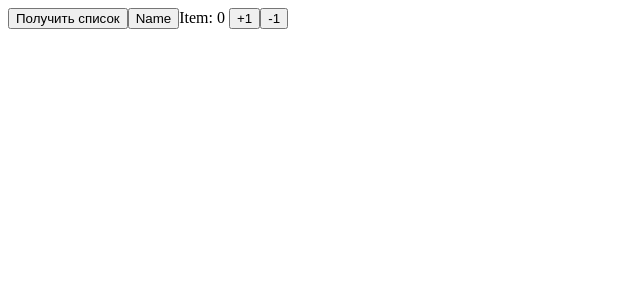
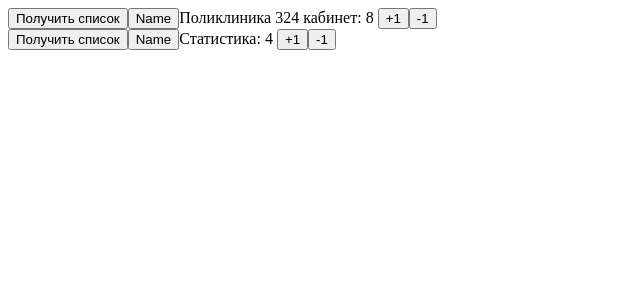
Before and after one commit to Boowar/league-of-question, a React (Create React App) app: page / in a window 1280 px wide. Shown: the top 300 px of the page, without its empty margins (0-640 px from the left). Built offline with nearby package versions, Linux system fonts and the light colour scheme.

Commit message:
need fix

```diff
--- a/src/components/Item.tsx
+++ b/src/components/Item.tsx
@@ -4,20 +4,23 @@ import { useTypedSelector } from '../hooks/useTypedSelector'
 import { IItem } from '../models/IItem'
 
 interface ItemProps {
-  items: IItem[]
+  name: string
+  count: number
 }
 
 const Item:FC<ItemProps> = (props) => {
   const item = useTypedSelector(state => state.item.items)
-  const {count} = useTypedSelector(state => state.counter)
-  const {incCount, decCount, getItems} = useActions()
+  const count = useTypedSelector(state => state.counter)
+  const {incCount, decCount, fetchItems} = useActions()
   console.log('item',item)
   console.log('count',count)
+  console.log('props',props)
+
   return (
     <div>
-    <button onClick={()=> getItems()}>Получить список</button>
+    <button onClick={()=> fetchItems()}>Получить список</button>
     <button onClick={()=> console.log(item)}>Name</button>
-    Item: {count} <button onClick={()=> incCount(1)}>+1</button>
+    {props.name}: {props.count} <button onClick={()=> incCount(1)}>+1</button>
     <button onClick={()=> decCount(1)}>-1</button>
     </div>
   )
--- a/src/pages/Main.tsx
+++ b/src/pages/Main.tsx
@@ -8,11 +8,16 @@ import { IItem } from '../models/IItem';
 const Main: FC = () => {
     const {items} = useTypedSelector(state => state.item)
     console.log('main',items)
+    const {fetchItems} = useActions()
+    useEffect( () => {
+        fetchItems()
+      }, [])
     return (
         <Layout>
             <Row justify="center" align="middle" className="h100">
-
-            <Item items={items}/>
+            {items.map( (item, index) =>
+             <Item name={item.name} count={item.count} key={index + item.name}/>
+            )}
             </Row>
         </Layout>
 
--- a/src/store/redusers/counter/index.ts
+++ b/src/store/redusers/counter/index.ts
@@ -7,6 +7,9 @@ const initialState: CountState = {
 export default function itemReducer(state = initialState, action: CountAction): CountState {
     switch (action.type){
         case CountActionEnum.INC_COUNT:
+            console.log('INC_COUNT state.count', state.count)
+            console.log('INC_COUNT action.payload', action.payload)
+            console.log('INC_COUNT state', state)
             return {...state,  count: state.count + action.payload}
         case CountActionEnum.DEC_COUNT:
             return {...state,  count: state.count - action.payload}
--- a/src/store/redusers/item/action-creators.ts
+++ b/src/store/redusers/item/action-creators.ts
@@ -1,12 +1,13 @@
 import ItemService from "../../../api/ItemService";
 import { IItem } from "../../../models/IItem";
 import {AppDispatch} from "../../index";
-import {ItemActionEnum, SetErrorAction, SetItemAction} from './types'
+import {IncCountItemAction, ItemActionEnum, SetErrorAction, SetItemAction} from './types'
 
 export const ItemActionCreators = {
 setItem: (payload: Array<IItem>): SetItemAction => ({type: ItemActionEnum.SET_ITEM, payload}),
 setError: (payload: string): SetErrorAction => ({type: ItemActionEnum.SET_ERROR, payload}),
-getItems: () => async(dispatch: AppDispatch) => {
+incCountItem: (payload: Array<IItem>): IncCountItemAction => ({type: ItemActionEnum.INC_COUNT_ITEM, payload}),
+fetchItems: () => async(dispatch: AppDispatch) => {
     try {
         setTimeout(async () => {
             const response = await ItemService.getItems()
@@ -14,6 +15,7 @@ getItems: () => async(dispatch: AppDispatch) => {
             dispatch(ItemActionCreators.setItem(response.data))
         }, 1000)
     } catch (e) {
+        console.log('Ошибка', e)
         dispatch(ItemActionCreators.setError("Произошла ошибка"))
     }
 }
--- a/src/store/redusers/item/index.ts
+++ b/src/store/redusers/item/index.ts
@@ -1,7 +1,7 @@
 import { ItemAction, ItemActionEnum, ItemState } from "./types";
 
 const initialState: ItemState = {
-    items:[]
+    items:[{name: '', count: 0}]
 }
 
 export default function itemReducer(state = initialState, action: ItemAction): ItemState {
@@ -10,7 +10,9 @@ export default function itemReducer(state = initialState, action: ItemAction): I
             return {...state,  }
         case ItemActionEnum.DEL_ITEM:
             return {...state,  }
-            case ItemActionEnum.SET_ITEM:
+        case ItemActionEnum.SET_ITEM:
+            return {...state,  items: action.payload}
+        case ItemActionEnum.INC_COUNT_ITEM:
             return {...state,  items: action.payload}
         default:
             return state;
--- a/src/store/redusers/item/types.ts
+++ b/src/store/redusers/item/types.ts
@@ -8,12 +8,13 @@ export enum ItemActionEnum {
     ADD_ITEM = "ADD_ITEM",
     DEL_ITEM = "DEL_ITEM",
     SET_ITEM = "SET_ITEM",
-    SET_ERROR = "SET_ERROR"
+    SET_ERROR = "SET_ERROR",
+    INC_COUNT_ITEM = "INC_COUNT_ITEM"
 }
 
 export interface SetItemAction {
     type: ItemActionEnum.SET_ITEM;
-    payload: Array<IItem> | [];
+    payload: IItem[] | [];
 }
 
 export interface AddItemAction {
@@ -31,8 +32,14 @@ export interface SetErrorAction {
     payload: string;
 }
 
+export interface IncCountItemAction {
+    type: ItemActionEnum.INC_COUNT_ITEM;
+    payload: Array<IItem> | [];
+}
+
 export type ItemAction =
-    SetItemAction |
-    AddItemAction |
-    DelItemAction |
-    SetErrorAction
+    SetItemAction  |
+    AddItemAction  |
+    DelItemAction  |
+    SetErrorAction |
+    IncCountItemAction
```
